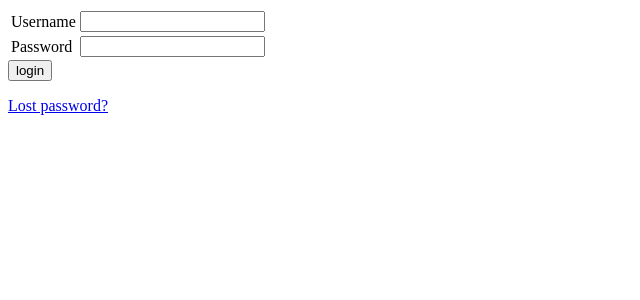
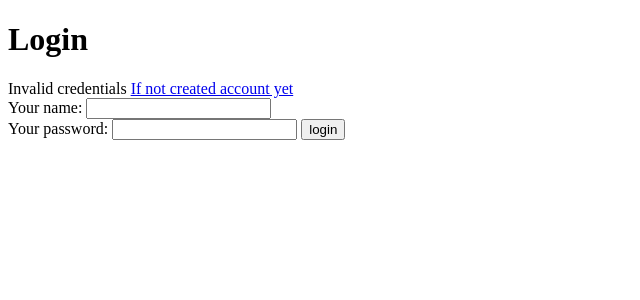
Before and after one commit to ai-zac/cs50w-project3, a Django app: template orders/templates/registration/login.html in a window 1280 px wide. Shown: the top 300 px of the page, without its empty margins (0-640 px from the left). Run offline with Django 3.2, Linux system fonts and the light colour scheme; the template is opened without the code that fills it: values that come from a table or form of the project are taken from there, others are empty; tables that the repository leaves empty hold one stand-in row (values such as "Sample post"); form fields are guessed from the names that the template uses; parts of the project's set-up code (start-up, migrations or seed data) failed here and were passed over.

Commit message:
all tf login system finished, v1

```diff
--- /dev/null
+++ b/orders/forms.py
@@ -0,0 +1,12 @@
+from django import forms
+
+
+class RegisterForm(forms.Form):
+    username = forms.CharField(label='Your name', max_length=100)
+    password = forms.CharField(label='Your password', max_length=100, widget=forms.PasswordInput)
+    password_confirm = forms.CharField(label='Confirm your password', max_length=100, widget=forms.PasswordInput)
+
+
+class LoginForm(forms.Form):
+    username = forms.CharField(label='Your name', max_length=100)
+    password = forms.CharField(label='Your password', max_length=100, widget=forms.PasswordInput)
--- a/orders/templates/orders/index.html
+++ b/orders/templates/orders/index.html
@@ -1,6 +1,7 @@
 {% extends "orders/base.html" %}
 
 {% block body %}
+  <a href="{% url 'orders:logout' %}">Logout</a>
   <ol>
   {% for item in menu %}
       <li>
--- a/orders/templates/registration/base.html
+++ b/orders/templates/registration/base.html
@@ -1,11 +1,12 @@
 <!DOCTYPE html>
 <html lang="en">
   <head>
-    <title></title>
+    <title>{% block title %}{% endblock %}</title>
     <meta charset="UTF-8">
     <meta name="viewport" content="width=device-width, initial-scale=1">
   </head>
+
   <body>
-    {% block content %} {% endblock %}
+    {% block body %} {% endblock %}
   </body>
 </html>
--- a/orders/templates/registration/login.html
+++ b/orders/templates/registration/login.html
@@ -1,38 +1,23 @@
 {% extends "registration/base.html" %}
 
-{% block content %}
+{% block title %}
+  Login
+{% endblock %}
 
-{% if form.errors %}
-<p>Your username and password didn't match. Please try again.</p>
-{% endif %}
+{% block body %}
+  <h1>Login</h1>
+  {% if not isValid %}
+    Invalid credentials
+  {% endif %}
 
-{% if next %}
-    {% if user.is_authenticated %}
-    <p>Your account doesn't have access to this page. To proceed,
-    please login with an account that has access.</p>
-    {% else %}
-    <p>Please login to see this page.</p>
-    {% endif %}
-{% endif %}
-
-<form method="post" action="{% url 'orders:login' %}">
-{% csrf_token %}
-<table>
-<tr>
-    <td>{{ form.username.label_tag }}</td>
-    <td>{{ form.username }}</td>
-</tr>
-<tr>
-    <td>{{ form.password.label_tag }}</td>
-    <td>{{ form.password }}</td>
-</tr>
-</table>
-
-<input type="submit" value="login">
-<input type="hidden" name="next" value="{{ next }}">
-</form>
-
-{# Assumes you set up the password_reset view in your URLconf #}
-<p><a href="{% url 'orders:password_reset' %}">Lost password?</a></p>
-
+  <a href="{% url 'orders:register' %}">If not created account yet</a>
+  <form method="post" action="{% url 'orders:login' %}">
+    {% csrf_token %}
+    {{ form.username.label_tag }}
+    {{ form.username }}
+    <br>
+    {{ form.password.label_tag }}
+    {{ form.password }}
+    <input type="submit" value="login">
+  </form>
 {% endblock %}
--- a/orders/urls.py
+++ b/orders/urls.py
@@ -1,10 +1,12 @@
-from django.urls import include, path
+from django.urls import path
 
 from . import views
 
 app_name = "orders"
 urlpatterns = [
     path("", views.index, name="index"),
-    path("accounts/login", views.login, name="login"),
-    path("accounts/register", views.register, name="register"),
+    path("accounts/", views.accounts, name="accounts"),
+    path("accounts/register/", views.register, name="register"),
+    path("accounts/login/", views.login, name="login"),
+    path("accounts/logout/", views.logout, name="logout"),
 ]
```
Also changed, not shown: orders/templates/registration/register.html (+16 -2 lines), orders/views.py (+64 -13 lines).
